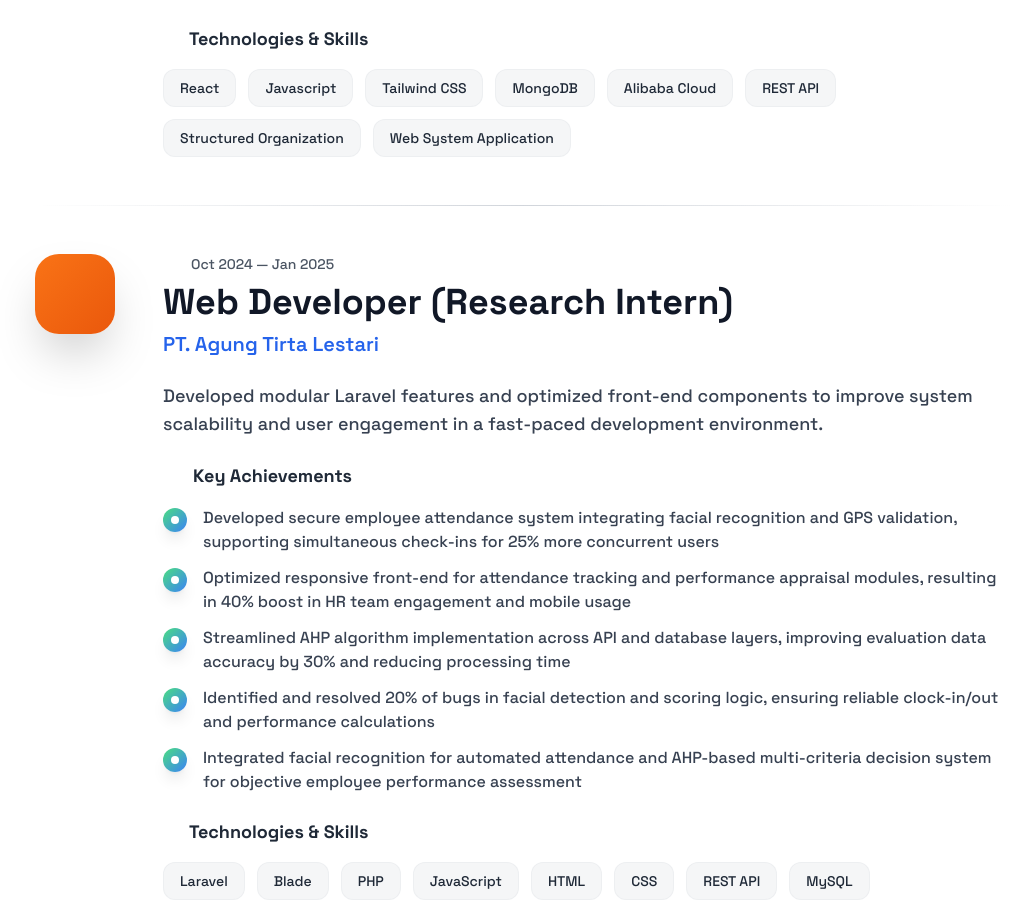
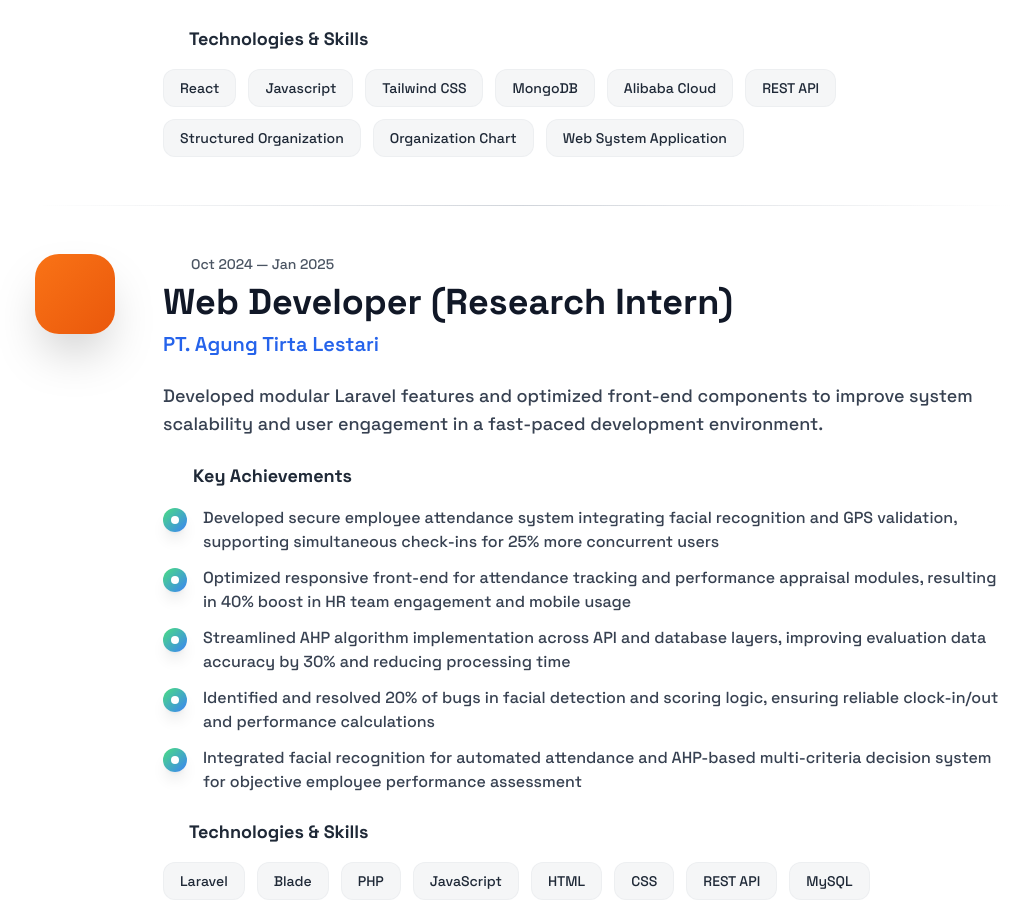
Before and after one commit to zennmhtr/my-portfoliov2, a Next.js app: page / in a window 1280 px wide. Shown: the part 4591-5503 px from the top of the page, without its empty margins (117-1146 px from the left). Built offline with nearby package versions, Linux system fonts and the light colour scheme; no server answers; some icons are missing.

Commit message:
My Portfolio V2
Added 'Organization Chart' to the list of technologies used.

```diff
--- a/src/components/portfolio/ExperienceSection.tsx
+++ b/src/components/portfolio/ExperienceSection.tsx
@@ -20,7 +20,7 @@ const experience = [
         "Optimized API and database queries in MongoDB, improving page load performance by 40% for large organizational datasets",
         "Implemented JWT-based authentication to secure access to organizational data, supporting scalable multi-user access accross departments"
     ],
-    technologies: ["React", "Javascript", "Tailwind CSS", "MongoDB", "Alibaba Cloud", "REST API", "Structured Organization", "Web System Application"]
+    technologies: ["React", "Javascript", "Tailwind CSS", "MongoDB", "Alibaba Cloud", "REST API", "Structured Organization", "Organization Chart", "Web System Application"]
   },
 
   {
```
